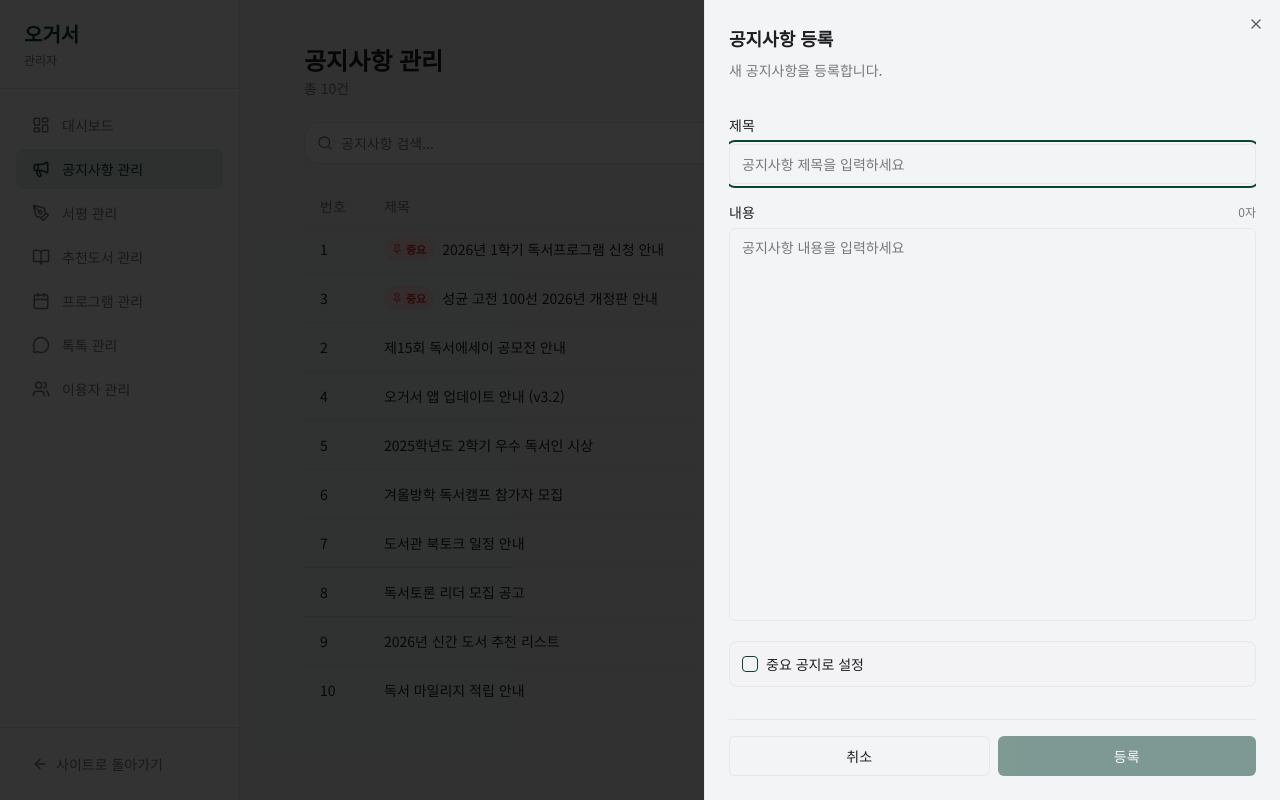
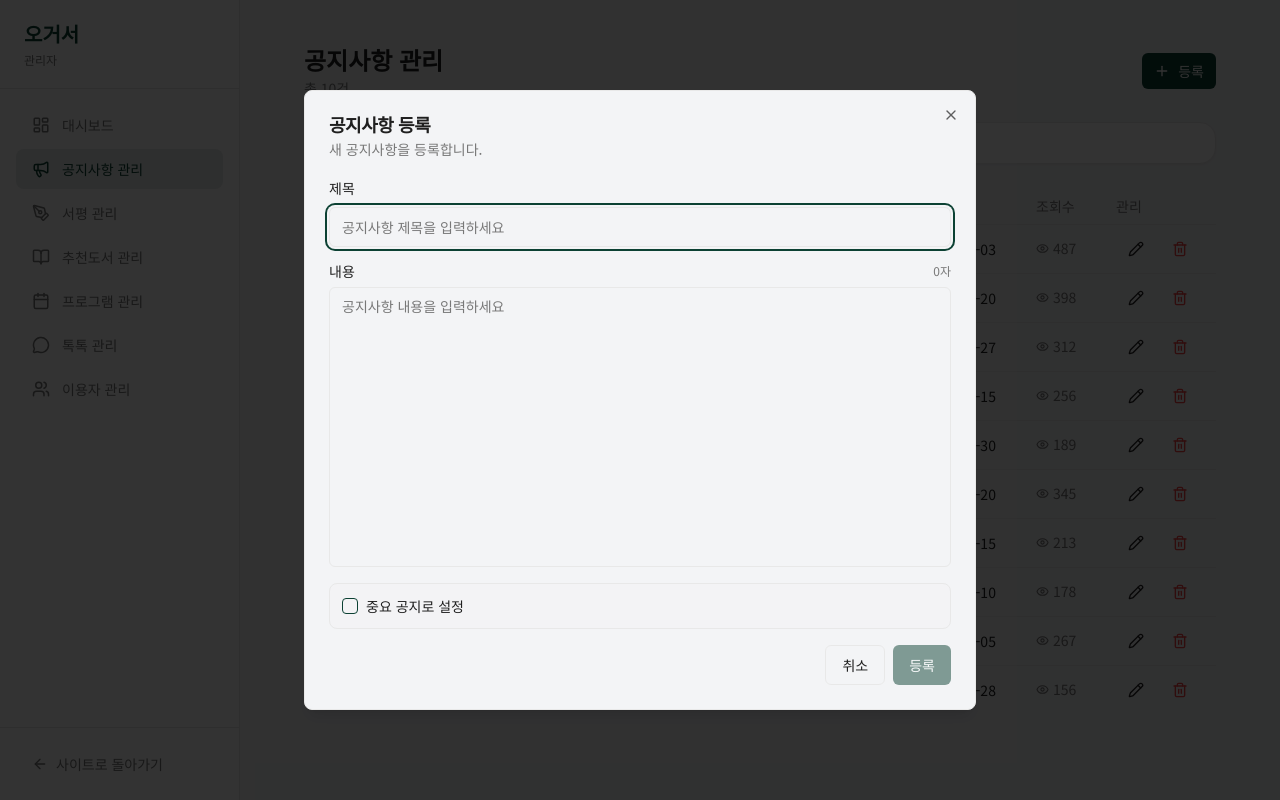
Before and after one commit to tensw/skku_book_ogeoseo, a Next.js app: page /admin/notices in a window 1280 px wide. Both pictures are taken after a click on the button "등록". Built offline with nearby package versions, Linux system fonts and the light colour scheme; a web font is replaced by a local one.

Commit message:
refactor: 공지사항 등록/수정 Sheet를 큰 Dialog(max-w-2xl)로 변경
Co-Authored-By: Claude Opus 4.6 <noreply@anthropic.com>

```diff
--- a/app/admin/notices/page.tsx
+++ b/app/admin/notices/page.tsx
@@ -20,18 +20,11 @@ import {
   DialogDescription,
   DialogFooter,
 } from "@/components/ui/dialog"
-import {
-  Sheet,
-  SheetContent,
-  SheetHeader,
-  SheetTitle,
-  SheetDescription,
-} from "@/components/ui/sheet"
 
 export default function AdminNoticesPage() {
   const [noticeList, setNoticeList] = useState<Notice[]>(() => [...initialNotices])
   const [search, setSearch] = useState("")
-  const [sheetOpen, setSheetOpen] = useState(false)
+  const [dialogOpen, setDialogOpen] = useState(false)
   const [deleteDialogOpen, setDeleteDialogOpen] = useState(false)
   const [editingNotice, setEditingNotice] = useState<Notice | null>(null)
   const [deletingId, setDeletingId] = useState<number | null>(null)
@@ -56,7 +49,7 @@ export default function AdminNoticesPage() {
     setFormTitle("")
     setFormContent("")
     setFormImportant(false)
-    setSheetOpen(true)
+    setDialogOpen(true)
   }
 
   function openEdit(notice: Notice) {
@@ -64,7 +57,7 @@ export default function AdminNoticesPage() {
     setFormTitle(notice.title)
     setFormContent(notice.content)
     setFormImportant(notice.important)
-    setSheetOpen(true)
+    setDialogOpen(true)
   }
 
   function handleSubmit() {
@@ -91,7 +84,7 @@ export default function AdminNoticesPage() {
       }
       setNoticeList((prev) => [newNotice, ...prev])
     }
-    setSheetOpen(false)
+    setDialogOpen(false)
   }
 
   function confirmDelete(id: number) {
@@ -181,24 +174,21 @@ export default function AdminNoticesPage() {
         <DataTable columns={columns} data={filtered} className="[&_td]:py-1.5 [&_th]:h-9" />
       </div>
 
-      {/* Create / Edit Sheet */}
-      <Sheet open={sheetOpen} onOpenChange={setSheetOpen}>
-        <SheetContent
-          side="right"
-          className="flex w-full flex-col sm:max-w-xl"
-        >
-          <SheetHeader>
-            <SheetTitle>
+      {/* Create / Edit Dialog */}
+      <Dialog open={dialogOpen} onOpenChange={setDialogOpen}>
+        <DialogContent className="max-w-2xl">
+          <DialogHeader>
+            <DialogTitle>
               {editingNotice ? "공지사항 수정" : "공지사항 등록"}
-            </SheetTitle>
-            <SheetDescription>
+            </DialogTitle>
+            <DialogDescription>
               {editingNotice
                 ? "공지사항을 수정합니다."
                 : "새 공지사항을 등록합니다."}
-            </SheetDescription>
-          </SheetHeader>
+            </DialogDescription>
+          </DialogHeader>
 
-          <div className="flex flex-1 flex-col gap-5 overflow-y-auto py-4">
+          <div className="space-y-4">
             <div className="space-y-2">
               <Label htmlFor="notice-title">제목</Label>
               <Input
@@ -209,7 +199,7 @@ export default function AdminNoticesPage() {
               />
             </div>
 
-            <div className="flex flex-1 flex-col space-y-2">
+            <div className="space-y-2">
               <div className="flex items-center justify-between">
                 <Label htmlFor="notice-content">내용</Label>
                 <span className="text-xs text-muted-foreground">
@@ -221,7 +211,7 @@ export default function AdminNoticesPage() {
                 value={formContent}
                 onChange={(e) => setFormContent(e.target.value)}
                 placeholder="공지사항 내용을 입력하세요"
-                className="min-h-[300px] flex-1 resize-none"
+                className="min-h-[280px] resize-none"
               />
             </div>
 
@@ -237,20 +227,16 @@ export default function AdminNoticesPage() {
             </div>
           </div>
 
-          <div className="flex gap-2 border-t border-border pt-4">
-            <Button
-              variant="outline"
-              className="flex-1"
-              onClick={() => setSheetOpen(false)}
-            >
+          <DialogFooter>
+            <Button variant="outline" onClick={() => setDialogOpen(false)}>
               취소
             </Button>
-            <Button className="flex-1" onClick={handleSubmit} disabled={!formTitle.trim()}>
+            <Button onClick={handleSubmit} disabled={!formTitle.trim()}>
               {editingNotice ? "수정" : "등록"}
             </Button>
-          </div>
-        </SheetContent>
-      </Sheet>
+          </DialogFooter>
+        </DialogContent>
+      </Dialog>
 
       {/* Delete Confirmation Dialog */}
       <Dialog open={deleteDialogOpen} onOpenChange={setDeleteDialogOpen}>
```
